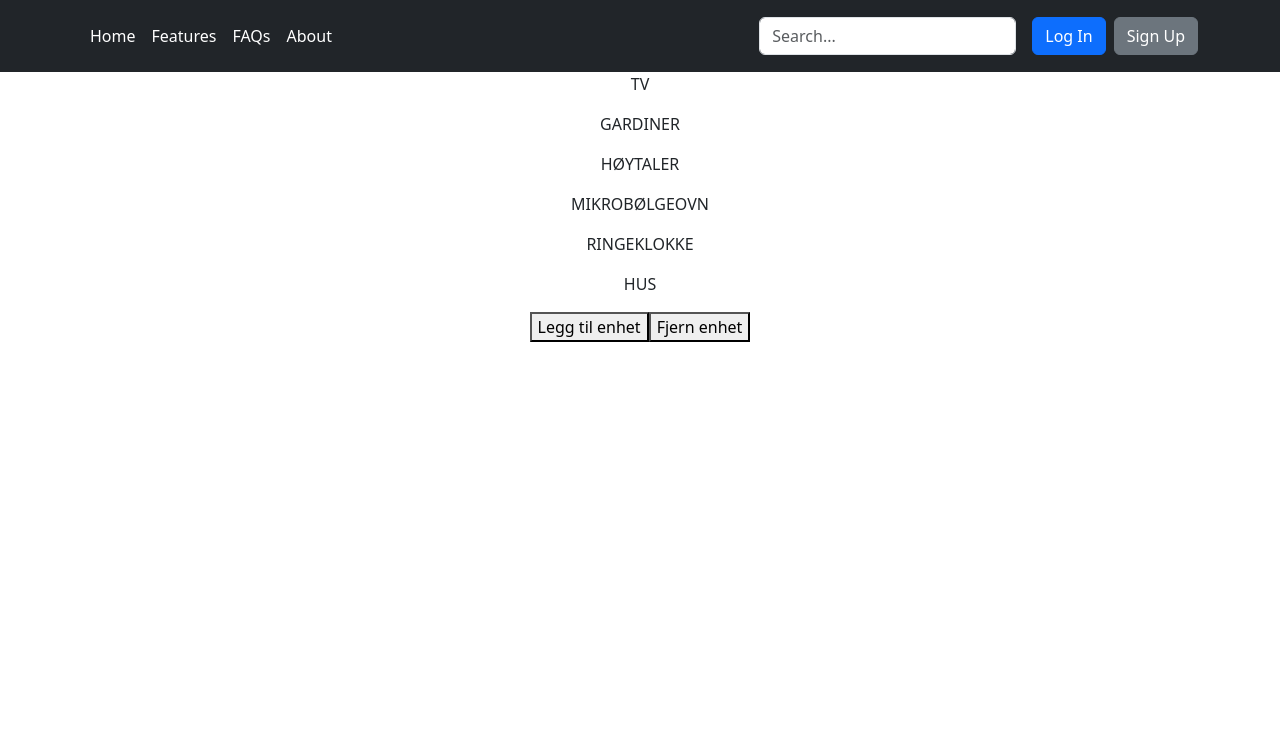
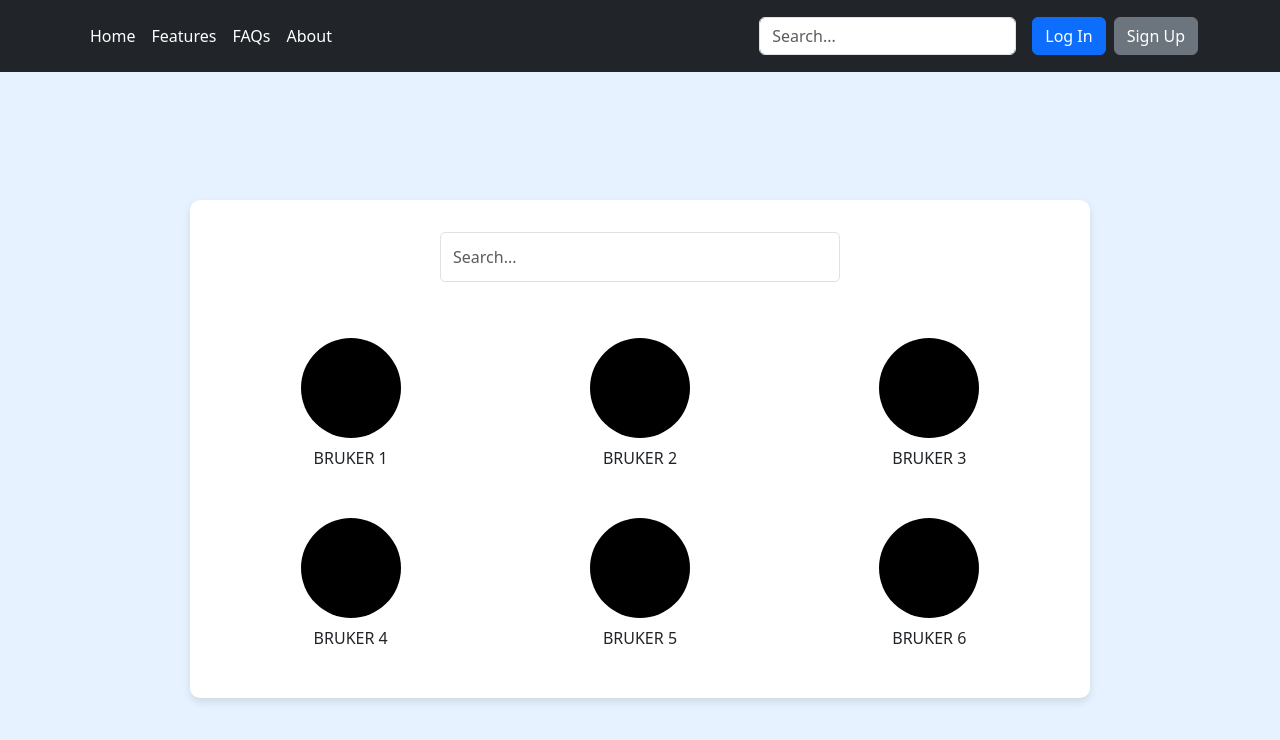
Before and after one commit to lolofg/software_engineering, a React (Create React App) app in the folder frontend/: page /Admin in a window 1280 px wide. Shown: the top 740 px of the page. Built offline with nearby package versions, Linux system fonts and the light colour scheme.

Commit message:
i MainPageAdmin har jeg posisjonert enda et søkefelt i midten over "brukere" med samme stil som mainpage

```diff
--- a/frontend/src/index.css
+++ b/frontend/src/index.css
@@ -112,4 +112,87 @@ code {
 .link_item:hover {
   text-decoration: underline;
 }
-/* enden på logg inn side css  */
+/* slutten på logg inn side css  */
+
+/* Starten på MainPage CSS */
+.mainpage_wrapper {
+  display: flex;
+  flex-direction: column;
+  align-items: center;
+  background-color: #e6f2ff;
+  height: 100vh;
+  padding-top: 8rem;
+}
+
+.device_grid {
+  display: grid;
+  grid-template-columns: repeat(3, 1fr);  /* Create 3 columns */
+  gap: 2rem;
+  background-color: white;
+  border-radius: 10px;
+  padding: 2rem;
+  box-shadow: 0 4px 8px rgba(0, 0, 0, 0.1);
+  width: 100%;
+  max-width: 900px; /* Limit the width of the grid */
+  grid-template-rows: auto 1fr;  /* Add grid rows configuration */
+}
+
+.search_item {
+  grid-column: span 3; /* Make the search bar span all columns */
+  display: flex;
+  justify-content: center;
+  align-items: center;
+  margin-bottom: 1.5rem; /* Add space below the search bar */
+}
+
+.search_form {
+  width: 100%;
+  max-width: 400px; /* Optional: Adjust the search bar width */
+}
+
+.search_form input {
+  width: 100%;
+  padding: 0.75rem;
+  font-size: 1rem;
+  border-radius: 5px;
+}
+
+/* Styling for Device Items */
+.device_item {
+  display: flex;
+  flex-direction: column;
+  align-items: center;
+  justify-content: center;
+}
+
+.device_avatar {
+  width: 100px;
+  height: 100px;
+  background-color: black;
+  border-radius: 50%;
+  margin-bottom: 0.5rem;
+}
+
+
+.action_buttons {
+  display: flex;
+  gap: 4rem;
+  margin-top: 2rem;
+  height: 100px;
+}
+
+.button_add, .button_remove {
+  padding: 1rem 2rem;
+  font-size: 1rem;
+  color: #007bff;
+  background-color: white;
+  border: 1px solid #007bff;
+  border-radius: 5px;
+  cursor: pointer;
+  transition: background-color 0.3s;
+}
+
+.button_add:hover, .button_remove:hover {
+  background-color: #f0f8ff;
+}
+/* Slutten på MainPage CSS */
--- a/frontend/src/pages/MainPageAdmin.js
+++ b/frontend/src/pages/MainPageAdmin.js
@@ -9,34 +9,40 @@ export default function MainPage() {
         <Header />
         <div className="mainpage_wrapper">
             <div className="device_grid">
+            <div className="search_item">
+                        <form className="search_form">
+                            <input
+                                type="search"
+                                className="form-control form-control-dark"
+                                placeholder="Search..."
+                                aria-label="Search"
+                            />
+                        </form>
+                    </div>
                 <div className="device_item">
                     <div className="device_avatar"></div>
-                    <p>TV</p>
+                    <p>BRUKER 1</p>
                 </div>
                 <div className="device_item">
                     <div className="device_avatar"></div>
-                    <p>GARDINER</p>
+                    <p>BRUKER 2</p>
                 </div>
                 <div className="device_item">
                     <div className="device_avatar"></div>
-                    <p>HØYTALER</p>
+                    <p>BRUKER 3</p>
                 </div>
                 <div className="device_item">
                     <div className="device_avatar"></div>
-                    <p>MIKROBØLGEOVN</p>
+                    <p>BRUKER 4</p>
                 </div>
                 <div className="device_item">
                     <div className="device_avatar"></div>
-                    <p>RINGEKLOKKE</p>
+                    <p>BRUKER 5</p>
                 </div>
                 <div className="device_item">
                     <div className="device_avatar"></div>
-                    <p>HUS</p>
+                    <p>BRUKER 6</p>
                 </div>
-            </div>
-            <div className="action_buttons">
-                <button className="button_add">Legg til enhet</button>
-                <button className="button_remove">Fjern enhet</button>
             </div>
         </div>
     </>
```
